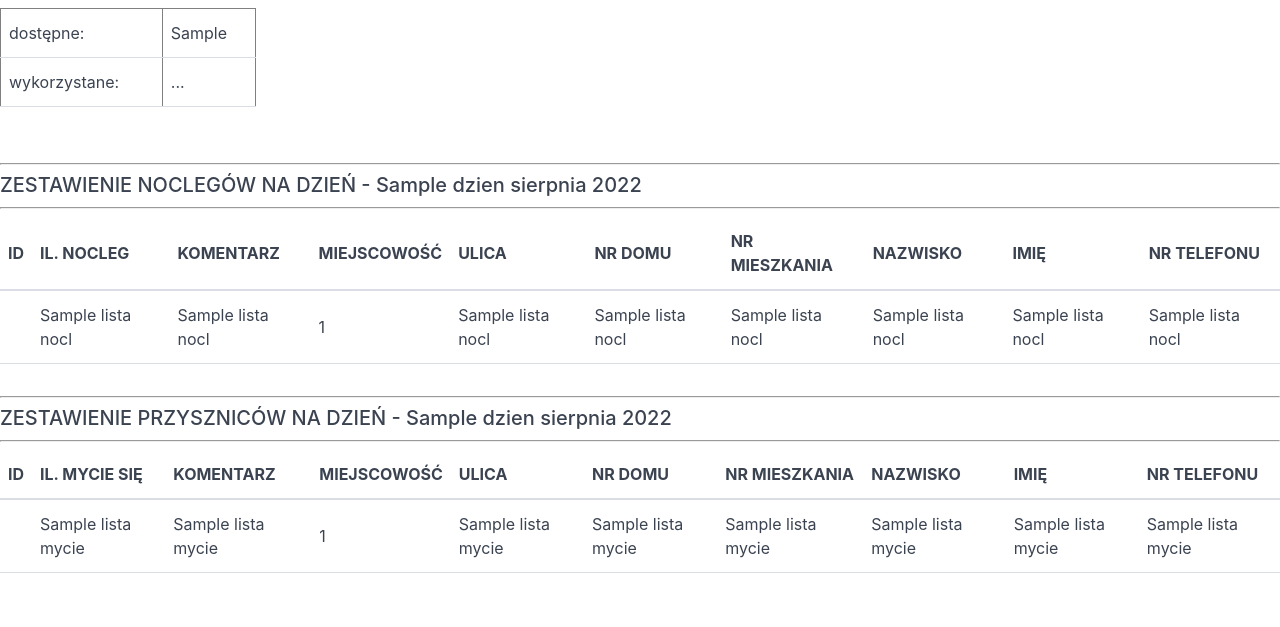
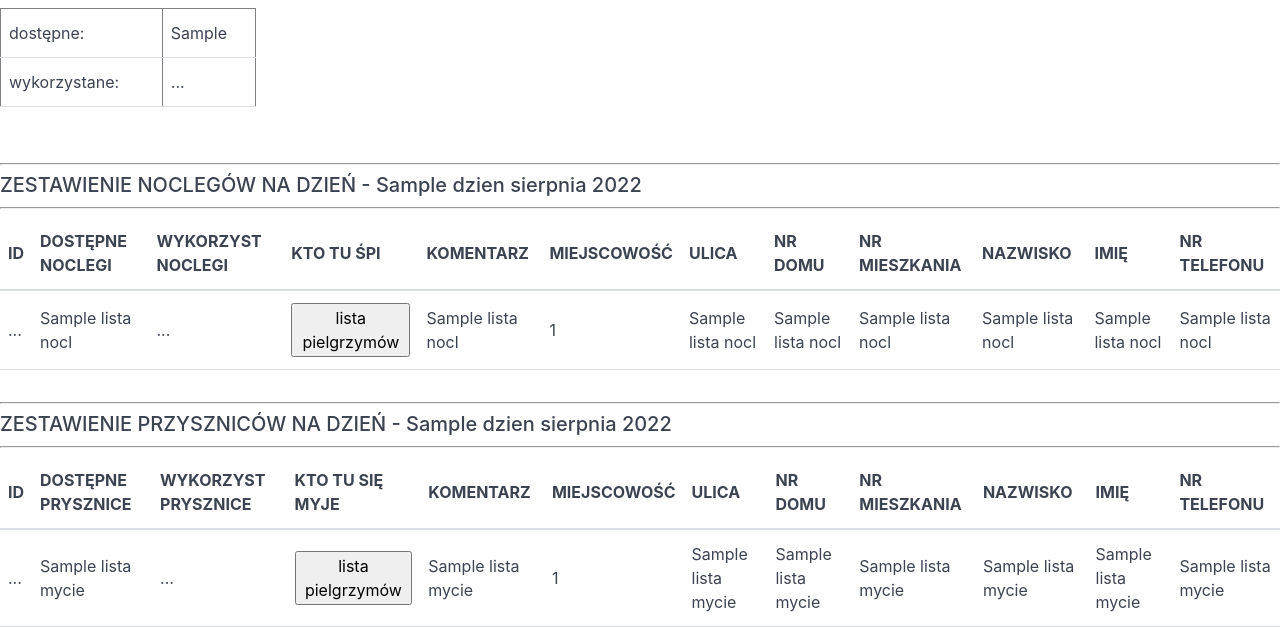
Before and after one commit to BaoZajac/pilgrim_sleep_over, a Flask app: template templates/main.html in a window 1280 px wide. Shown: the part 726-1353 px from the top of the page. Before the commit the page ends 1299 px from the top, so only its background shows below. Run offline with Flask 2, Linux system fonts and the light colour scheme; the template is opened without the code that fills it: most values are stand-ins (such as "Sample title", 1, 10 or a date in 2020).

Commit message:
zmiana sposobu przekazywania daty do html, dodanie do zestawienia z dnia funkcjonalności dot. wykorzystania noclegów i pryszniców (ilość i lista pielgrzymów)

```diff
--- a/app.py
+++ b/app.py
@@ -10,7 +10,7 @@ app = Flask(__name__)
 app.config['SQLALCHEMY_DATABASE_URI'] = "sqlite:///database_accountant.db"
 
 # db = SQLAlchemy(app)
-dzien = "2022-08-03"        # TODO: zrobić uniwersalne dla każdej daty
+dzien = "2022-08-04"        # TODO: zrobić uniwersalne dla każdej daty
 
 
 # # stworzenie tabeli z adresami
@@ -32,7 +32,7 @@ def main():
     lista_nocl = noclegi.lista_nocleg_data(dzien)
     lista_mycie = noclegi.lista_prysznic_data(dzien)
     # print(lista_nocl)
-    return render_template('main.html', noclegi_podsum=noclegi_podsum, dzien=dzien, mycie_podsum=mycie_podsum,
+    return render_template('main.html', noclegi_podsum=noclegi_podsum, dzien=dzien[-1], mycie_podsum=mycie_podsum,
                            lista_nocl=lista_nocl, lista_mycie=lista_mycie)
 
 
@@ -60,7 +60,7 @@ def nocleg():
     data_address = list(data_noclegi.items())
     if request.path == '/noclegi/':
         # return redirect(url_for('/noclegi/', data_address=data_address))
-        return render_template("noclegi.html", data_address=data_address)
+        return render_template("noclegi.html", data_address=data_address, dzien=dzien[-1])
     elif request.path == '/dodaj-nocleg/':
         return render_template("dodaj-nocleg.html")
 
@@ -90,7 +90,7 @@ def pielgrzym():
         write_file(data_pielgrzymi, "pielgrzymi.json")
     data_pielgrzymi_lista = list(data_pielgrzymi.items())
     return render_template("pielgrzymi.html", pielgrzymi=data_pielgrzymi_lista, lista_funkcji=lista_funkcji,
-                           lista_grupek=lista_grupek)
+                           lista_grupek=lista_grupek, dzien=dzien[-1])
 
 
 @app.route('/edytuj-pielgrzyma/', methods=['GET', 'POST'])
--- a/templates/main.html
+++ b/templates/main.html
@@ -11,7 +11,7 @@
     <br />
     <h6>----------    OBSŁUGA PIELGRZYMKI    ----------</h6>
     <hr />
-    <h4><b>PODSUMOWANIE NOCLEGÓW I PRYSZNICÓW NA DZIEŃ - {{ dzien[-1] }} sierpnia 2022</b></h4>
+    <h4><b>PODSUMOWANIE NOCLEGÓW I PRYSZNICÓW NA DZIEŃ - {{ dzien }} sierpnia 2022</b></h4>
     <hr />
     <br />
         <form action="/noclegi/" type="GET">
@@ -71,13 +71,15 @@
     <br />
     <br />
     <hr />
-    <h5>ZESTAWIENIE NOCLEGÓW NA DZIEŃ - {{ dzien[-1] }} sierpnia 2022</h5>
+    <h5>ZESTAWIENIE NOCLEGÓW NA DZIEŃ - {{ dzien }} sierpnia 2022</h5>
     <hr />
         <table class="table">
             <thead>
                 <tr>
                     <th>ID</th>
-                    <th>IL. NOCLEG</th>
+                    <th>DOSTĘPNE NOCLEGI</th>
+                    <th>WYKORZYST NOCLEGI</th>
+                    <th>KTO TU ŚPI</th>
                     <th>KOMENTARZ</th>
                     <th>MIEJSCOWOŚĆ</th>
                     <th>ULICA</th>
@@ -91,8 +93,12 @@
              <tbody>
             {% for el in lista_nocl %}
             <tr>
-              <td></td>
+              <td>...</td>
               <td>{{ el[7] }}</td>
+              <td>...</td>
+              <td>
+                  <button type="submit">lista pielgrzymów</button>
+              </td>
               <td>{{ el[9] }}</td>
               <td>{{ el[0] }}</td>
               <td>{{ el[1] }}</td>
@@ -107,13 +113,15 @@
     </table>
     <br />
     <hr />
-    <h5>ZESTAWIENIE PRZYSZNICÓW NA DZIEŃ - {{ dzien[-1] }} sierpnia 2022</h5>
+    <h5>ZESTAWIENIE PRZYSZNICÓW NA DZIEŃ - {{ dzien }} sierpnia 2022</h5>
     <hr />
     <table class="table">
         <thead>
             <tr>
                 <th>ID</th>
-                <th>IL. MYCIE SIĘ</th>
+                <th>DOSTĘPNE PRYSZNICE</th>
+                <th>WYKORZYST PRYSZNICE</th>
+                <th>KTO TU SIĘ MYJE</th>
                 <th>KOMENTARZ</th>
                 <th>MIEJSCOWOŚĆ</th>
                 <th>ULICA</th>
@@ -127,8 +135,12 @@
         <tbody>
             {% for el in lista_mycie %}
             <tr>
-              <td></td>
+              <td>...</td>
               <td>{{ el[8] }}</td>
+              <td>...</td>
+              <td>
+                  <button type="submit">lista pielgrzymów</button>
+              </td>
               <td>{{ el[9] }}</td>
               <td>{{ el[0] }}</td>
               <td>{{ el[1] }}</td>
--- a/templates/noclegi.html
+++ b/templates/noclegi.html
@@ -15,7 +15,7 @@
     <hr />
     <br />
         <form action="/" type="GET">
-            <button class="btn">PODSUMOWANIE DNIA ...</button>
+            <button class="btn">PODSUMOWANIE DNIA - {{ dzien }} sierpnia 2022</button>
         </form>
         <form action="/pielgrzymi/" type="GET">
             <button class="btn">PIELGRZYMI</button>
--- a/templates/pielgrzymi.html
+++ b/templates/pielgrzymi.html
@@ -15,7 +15,7 @@
     <hr />
     <br />
         <form action="/" type="GET">
-            <button class="btn">PODSUMOWANIE DANIA ...</button>
+            <button class="btn">PODSUMOWANIE DANIA - {{ dzien }} sierpnia 2022</button>
         </form>
         <form action="/noclegi/" type="GET">
             <button class="btn">NOCLEGI</button>
```
